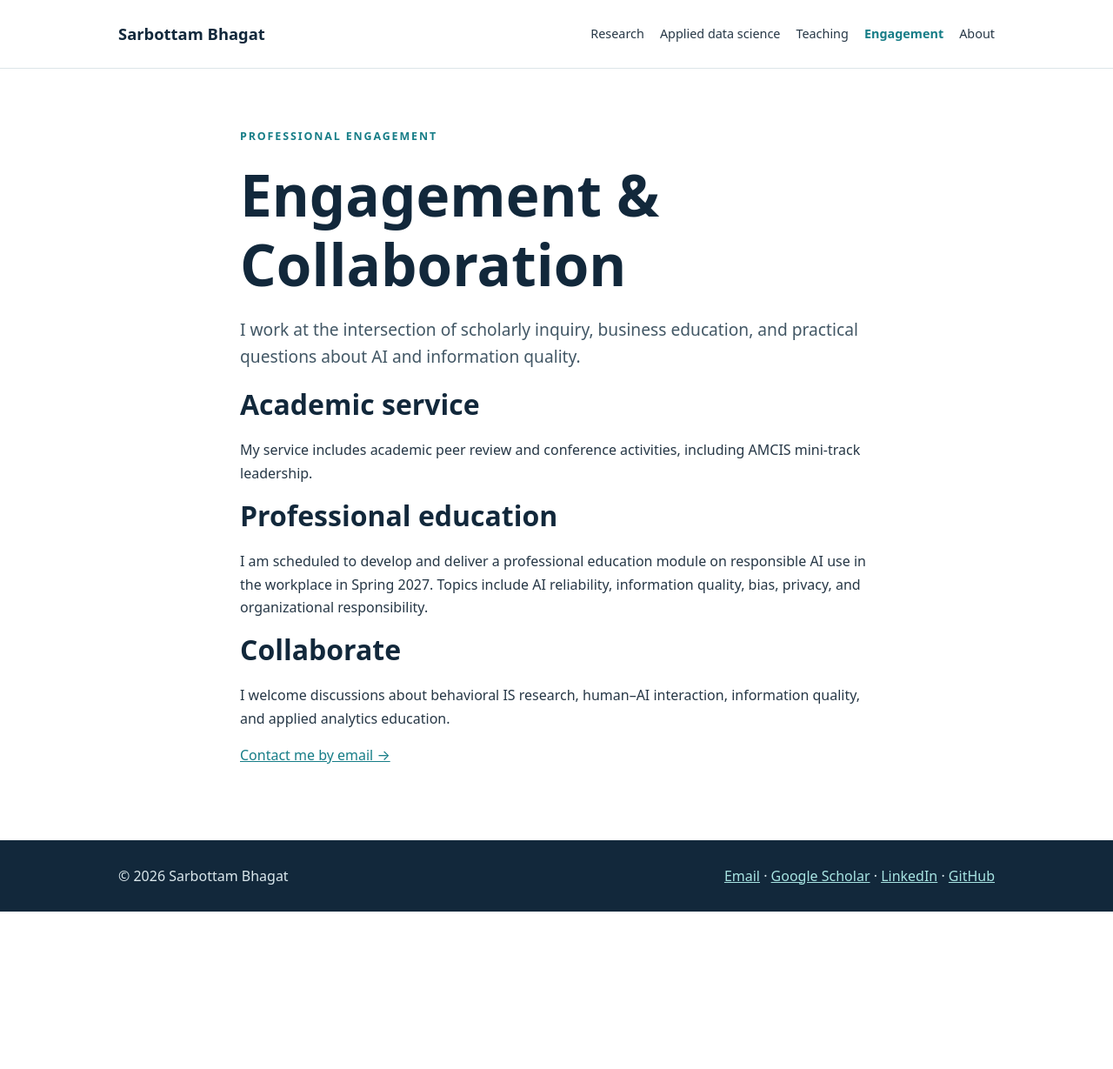
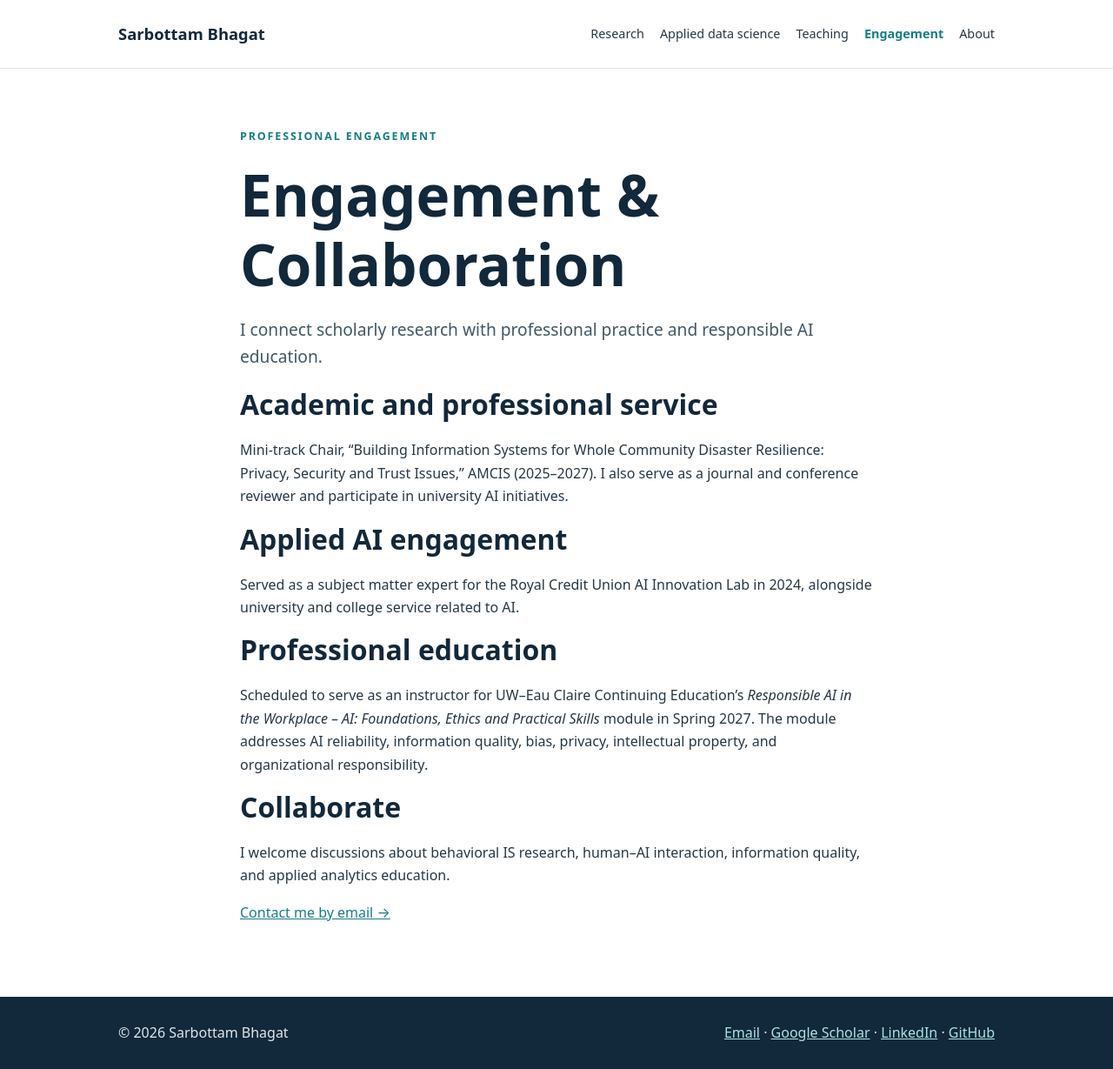
Before and after one commit to sarbottambhagat/sarbottambhagat.github.io, a Jekyll site: the page built from engagement.md, in a window 1280 px wide. Shown: the whole page at 87% size. Built offline with Jekyll 4.4.1, drawn with Linux system fonts in a browser that asks for light colours; before the commit the page ends 1048 px from its top, so only the background shows below that.

Commit message:
Align engagement.md with updated academic CV

```diff
--- a/engagement.md
+++ b/engagement.md
@@ -4,4 +4,4 @@ title: Engagement & Collaboration
 slug: engagement
 permalink: /engagement/
 ---
-<section class="section"><div class="wrap content"><div class="eyebrow">Professional Engagement</div><h1>Engagement & Collaboration</h1><p class="lead">I work at the intersection of scholarly inquiry, business education, and practical questions about AI and information quality.</p><h2>Academic service</h2><p>My service includes academic peer review and conference activities, including AMCIS mini-track leadership.</p><h2>Professional education</h2><p>I am scheduled to develop and deliver a professional education module on responsible AI use in the workplace in Spring 2027. Topics include AI reliability, information quality, bias, privacy, and organizational responsibility.</p><h2>Collaborate</h2><p>I welcome discussions about behavioral IS research, human–AI interaction, information quality, and applied analytics education.</p><p><a href="mailto:BhagatS@uwec.edu">Contact me by email →</a></p></div></section>
+<section class="section"><div class="wrap content"><div class="eyebrow">Professional Engagement</div><h1>Engagement & Collaboration</h1><p class="lead">I connect scholarly research with professional practice and responsible AI education.</p><h2>Academic and professional service</h2><p>Mini-track Chair, “Building Information Systems for Whole Community Disaster Resilience: Privacy, Security and Trust Issues,” AMCIS (2025–2027). I also serve as a journal and conference reviewer and participate in university AI initiatives.</p><h2>Applied AI engagement</h2><p>Served as a subject matter expert for the Royal Credit Union AI Innovation Lab in 2024, alongside university and college service related to AI.</p><h2>Professional education</h2><p>Scheduled to serve as an instructor for UW–Eau Claire Continuing Education’s <em>Responsible AI in the Workplace – AI: Foundations, Ethics and Practical Skills</em> module in Spring 2027. The module addresses AI reliability, information quality, bias, privacy, intellectual property, and organizational responsibility.</p><h2>Collaborate</h2><p>I welcome discussions about behavioral IS research, human–AI interaction, information quality, and applied analytics education.</p><p><a href="mailto:BhagatS@uwec.edu">Contact me by email →</a></p></div></section>
```
